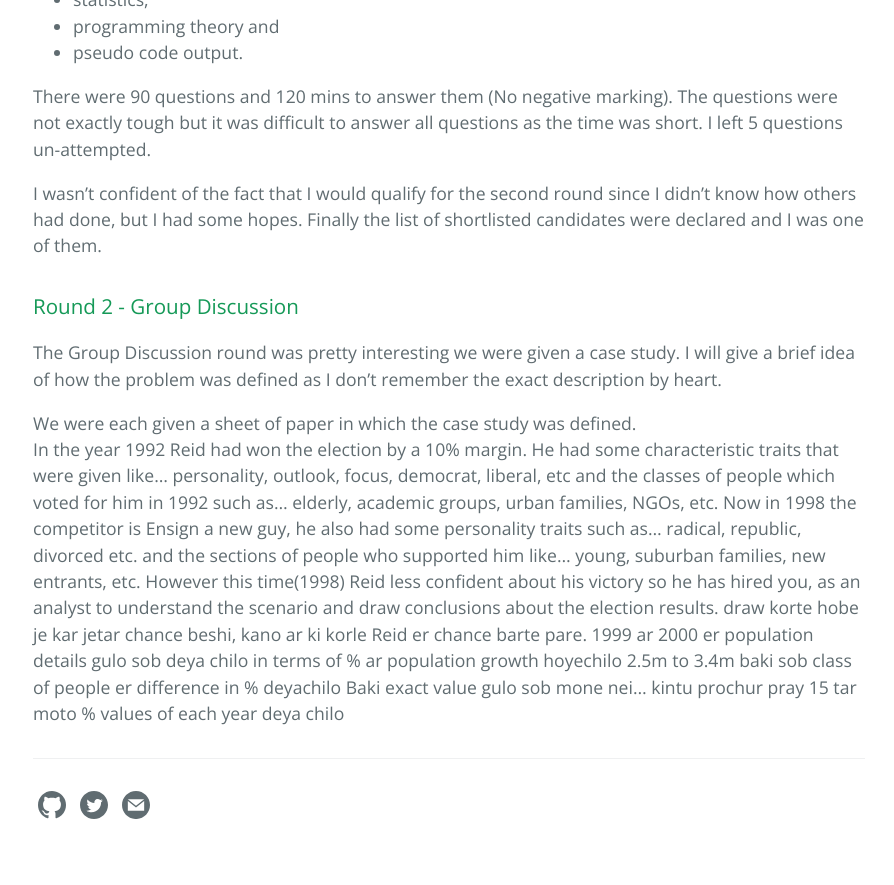
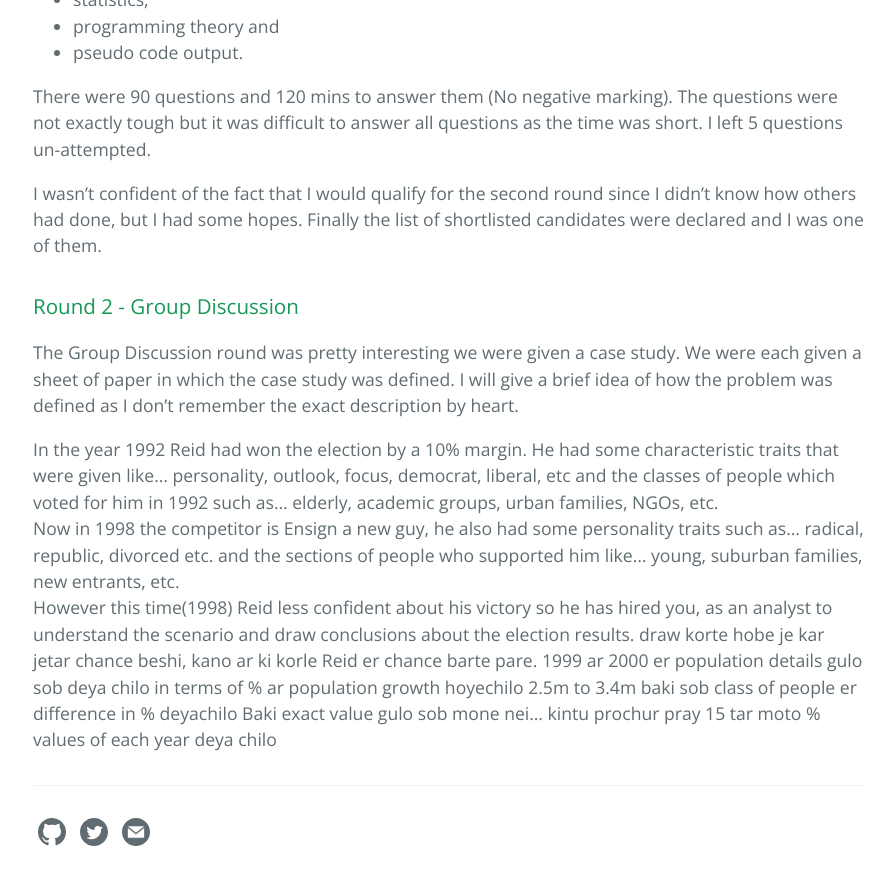
Before and after one commit to Swastik1993/Swastik1993.github.io, a Jekyll site: the page built from _posts/2018-09-09-bridge-i2i-interview-experience.markdown, in a window 1280 px wide and 900 px high, scrolled down 765 px. Shown: the top 885 px of the window, without its empty margins (191-1085 px from the left). Built offline with Jekyll 4.4.1, drawn with Linux system fonts in a browser that asks for light colours.

```diff
--- a/_posts/2018-09-09-bridge-i2i-interview-experience.markdown
+++ b/_posts/2018-09-09-bridge-i2i-interview-experience.markdown
@@ -24,9 +24,8 @@ I wasn't confident of the fact that I would qualify for the second round since I
 
 ### Round 2 - Group Discussion
 
-The Group Discussion round was pretty interesting we were given a case study. I will give a brief idea of how the problem was defined as I don't remember the exact description by heart.
+The Group Discussion round was pretty interesting we were given a case study. We were each given a sheet of paper in which the case study was defined. I will give a brief idea of how the problem was defined as I don't remember the exact description by heart.
 
-We were each given a sheet of paper in which the case study was defined.
 In the year 1992 Reid had won the election by a 10% margin. He had some characteristic traits that were given like... personality, outlook, focus, democrat, liberal, etc and the classes of people which voted for him in 1992 such as... elderly, academic groups, urban families, NGOs, etc.
 Now in 1998 the competitor is Ensign a new guy, he also had some personality traits such as... radical, republic, divorced etc. and the sections of people who supported him like... young, suburban families, new entrants, etc.
 However this time(1998) Reid less confident about his victory so he has hired you, as an analyst to understand the scenario and draw conclusions about the election results. draw korte hobe je kar jetar chance beshi, kano ar ki korle Reid er chance barte pare.
```
